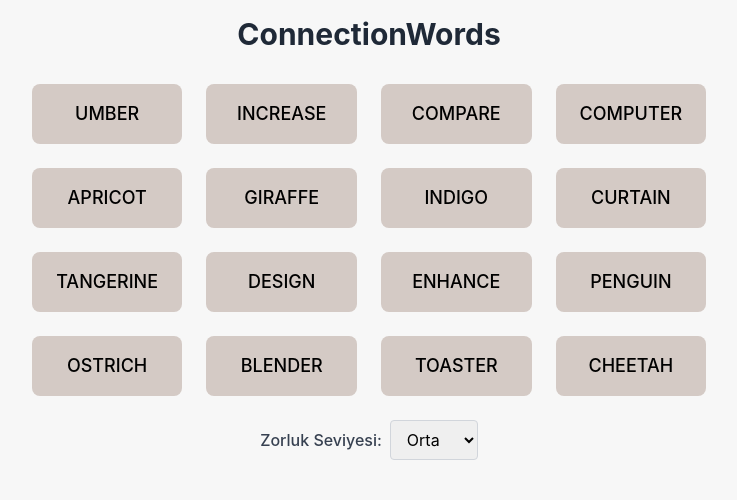
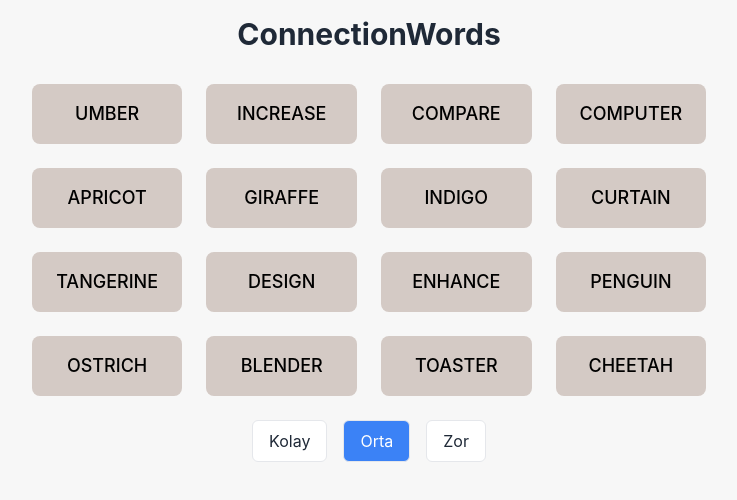
Before and after one commit to Heminyildiz/ConnectionWords, a React (Create React App) app: page / in a window 1280 px wide. Shown: the top 500 px of the page, without its empty margins (271-1008 px from the left). Built offline with nearby package versions, Linux system fonts and the light colour scheme.

Commit message:
Update DifficultySelector.jsx

```diff
--- a/src/components/DifficultySelector.jsx
+++ b/src/components/DifficultySelector.jsx
@@ -1,18 +1,23 @@
 import React from 'react';
+
+const difficulties = ["Kolay", "Orta", "Zor"];
 
 const DifficultySelector = ({ currentDifficulty, onDifficultyChange }) => {
   return (
-    <div className="flex items-center space-x-2">
-      <label className="font-medium text-gray-700">Zorluk Seviyesi:</label>
-      <select
-        value={currentDifficulty}
-        onChange={(e) => onDifficultyChange(e.target.value)}
-        className="py-2 px-3 border border-gray-300 rounded focus:outline-none focus:ring-2 focus:ring-blue-500"
-      >
-        <option value="Kolay">Kolay</option>
-        <option value="Orta">Orta</option>
-        <option value="Zor">Zor</option>
-      </select>
+    <div className="flex space-x-4">
+      {difficulties.map((level) => (
+        <button
+          key={level}
+          onClick={() => onDifficultyChange(level)}
+          className={`py-2 px-4 rounded-md border ${
+            currentDifficulty === level
+              ? "bg-blue-500 text-white"
+              : "bg-white text-gray-800"
+          } transition-all duration-200 ease-in-out`}
+        >
+          {level}
+        </button>
+      ))}
     </div>
   );
 };
```
